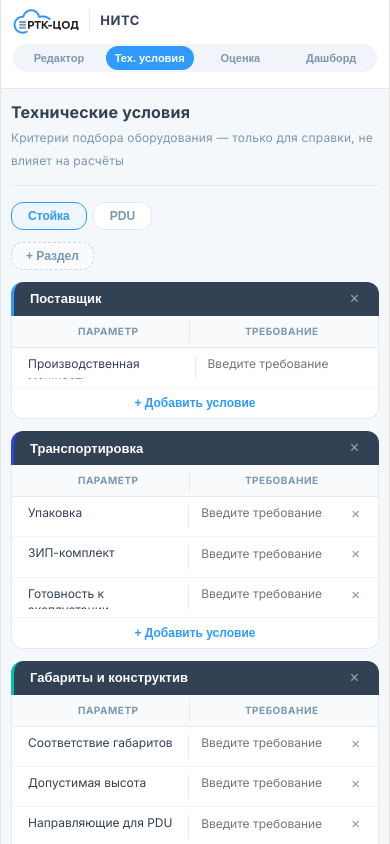
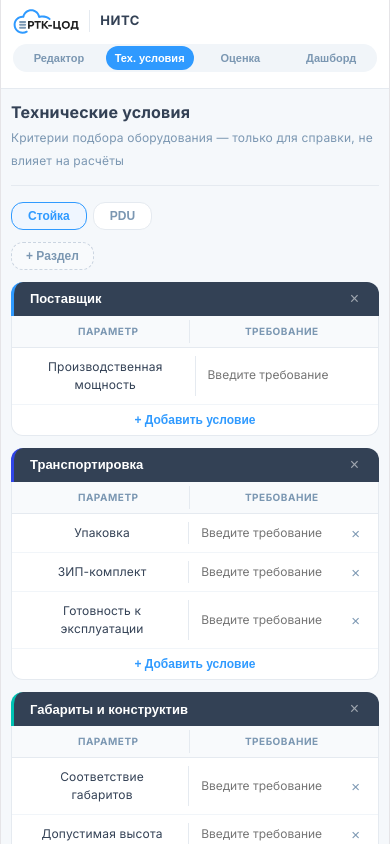
Before and after one commit to anezuf/Equipment-Testing, a React (Vite) app: page / in a window 390 px wide. Both pictures are taken after a click on the button "Тех. условия". Shown: the top 844 px of the page. Built offline with nearby package versions, Linux system fonts and the light colour scheme.

Commit message:
fix(techspecs): fix divider alignment, wrap text on mobile, readonly param names

```diff
--- a/src/App.jsx
+++ b/src/App.jsx
@@ -841,10 +841,10 @@ export default function App(){
             <div style={{flex:1,fontSize:10,fontWeight:700,color:B.steel,textTransform:"uppercase",letterSpacing:"0.5px"}}>Параметр</div>
             <div style={{flex:1,fontSize:10,fontWeight:700,color:B.steel,textTransform:"uppercase",letterSpacing:"0.5px",borderLeft:`1px solid ${B.border}`,paddingLeft:12}}>Требование</div>
           </div>
-          {sec.items.map((it,ii)=><div key={ii} style={{display:"flex",alignItems:"flex-start",gap:0,padding:"8px 16px",borderTop:ii?`1px solid #F1F5F9`:"none"}}>
+          {sec.items.map((it,ii)=><div key={ii} style={{display:"flex",alignItems:"stretch",gap:0,padding:"8px 16px",borderTop:ii?`1px solid #F1F5F9`:"none"}}>
             <div style={{flex:1,display:"flex",gap:0,minWidth:0}}>
-              <textarea value={it.n} onChange={e=>{const v=e.target.value;e.target.style.height="auto";e.target.style.height=e.target.scrollHeight+"px";setTechSpecs(p=>p.map((s,i)=>i===si?{...s,items:s.items.map((x,j)=>j===ii?{...x,n:v}:x)}:s));}} onFocus={e=>{e.target.style.height="auto";e.target.style.height=e.target.scrollHeight+"px";}} rows={1} style={{flex:1,border:"none",background:"none",fontSize:12,color:B.graphite,outline:"none",resize:"none",overflow:"hidden",fontFamily:"Inter,system-ui,sans-serif",lineHeight:"1.4",padding:0,minWidth:0}}/>
-              <div style={{flex:1,minWidth:0,borderLeft:`1px solid ${B.border}`,paddingLeft:12,marginLeft:12}}>
+              <div style={{flex:1,fontSize:12,color:B.graphite,lineHeight:"1.5",wordBreak:"break-word",padding:"2px 0"}}>{it.n}</div>
+              <div style={{flex:1,minWidth:0,borderLeft:`1px solid ${B.border}`,paddingLeft:12,marginLeft:12,display:"flex",alignItems:"center"}}>
                 <textarea value={it.n2||""} onChange={e=>{const v=e.target.value;e.target.style.height="auto";e.target.style.height=e.target.scrollHeight+"px";setTechSpecs(p=>p.map((s,i)=>i===si?{...s,items:s.items.map((x,j)=>j===ii?{...x,n2:v}:x)}:s));}} onFocus={e=>{e.target.style.height="auto";e.target.style.height=e.target.scrollHeight+"px";}} rows={1} placeholder="Введите требование" style={{width:"100%",border:"none",background:"none",fontSize:12,color:B.steel,outline:"none",resize:"none",overflow:"hidden",fontFamily:"Inter,system-ui,sans-serif",lineHeight:"1.4",padding:0,minWidth:0}}/>
               </div>
             </div>
```
